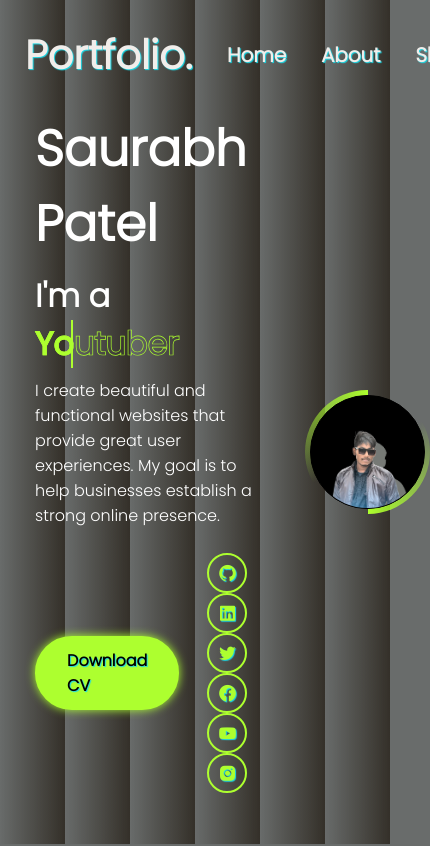
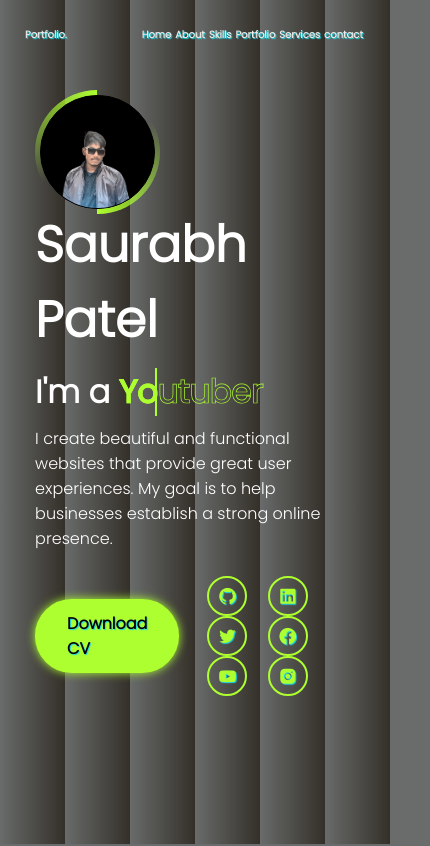
Before and after one commit to saurabhpatel143/porfolio, a plain HTML site: page index.html in a window 390 px wide. Shown: the top 846 px of the page, 430 px wide, since content can reach past the window. Drawn offline with nearby package versions, Linux system fonts and the light colour scheme.

Commit message:
style.css

```diff
--- a/style.css
+++ b/style.css
@@ -12,10 +12,6 @@ body{
     font-size:40px ;
 
 }
-img{
-    filter: drop-shadow(10px 10px rgb(118, 121, 117));
-}
-
 a{
     color: #f1edea;
     text-shadow: #1bd9e7 1px 1px 1px;
@@ -70,6 +66,35 @@ font-weight: 700px;
 .navbar ul li:hover a,
 .navbar ul li.active a{
     color: rgb(82, 246, 32);
+}
+@media screen and (max-width: 768px){
+
+}
+@media screen and (max-width: 480px){
+   .navbar ul li{
+    list-style: none;
+    margin: 2px;
+    font-size: 3px;
+
+   }
+   .logo{
+    font-size: 10px;
+   }
+   .navbar ul li a{
+    font-size: 10px;
+   }
+   .home-img{
+    position: absolute;
+   width: 100px;
+  margin-bottom: 600px;
+  }
+  .bars-animation .bar{
+    position: relative;
+    display: inline;
+    width: 20px;
+    padding: 0%;
+    margin: auto;
+  }
 }
 .home{
     display: flex;
@@ -241,7 +266,7 @@ font-weight: 700px;
     width: 100%;
     height: 100%;
     display:flex;
-z-index: -1;
+    z-index: -1;
 
 }
 .bars-animation .bar{
```
